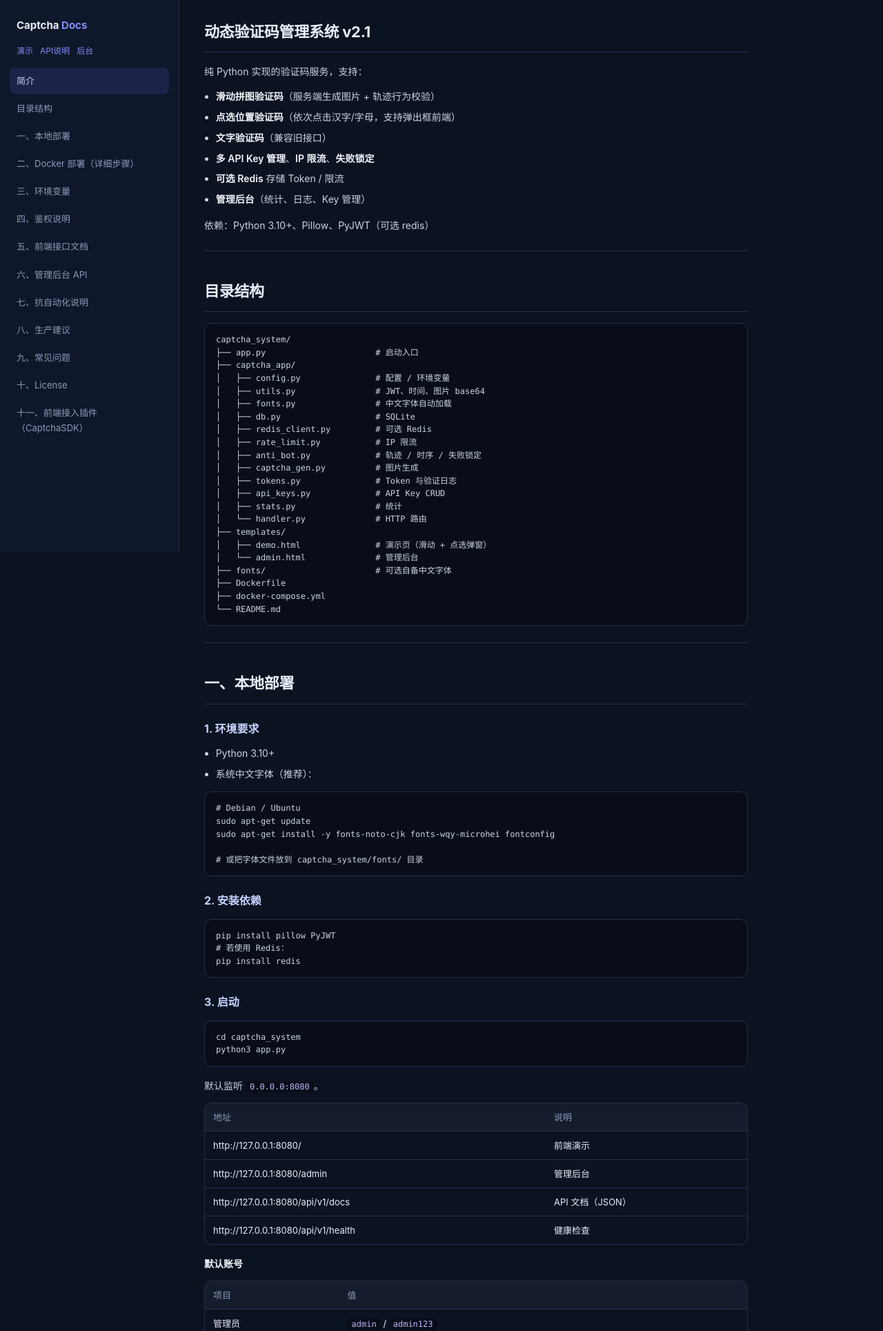
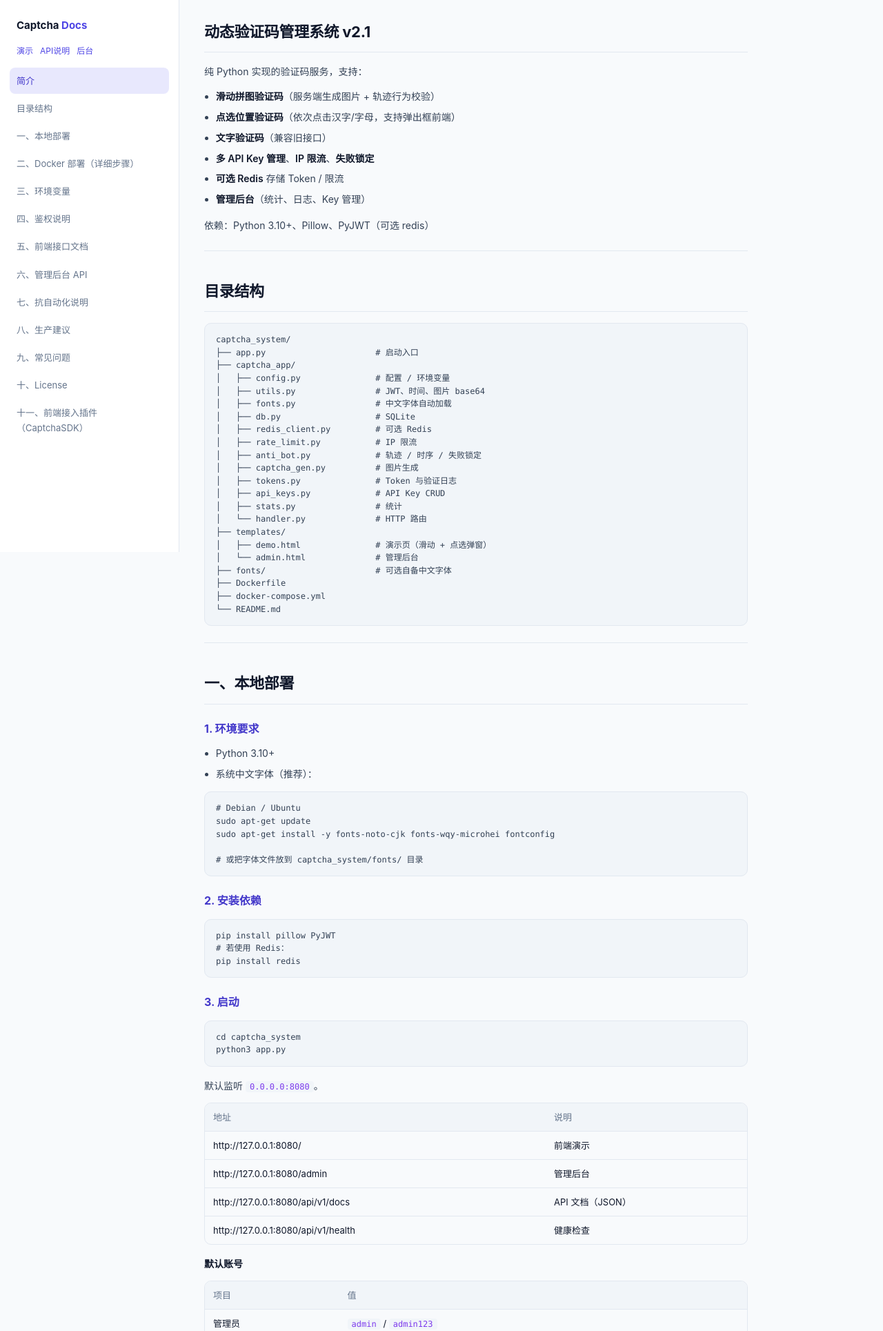
Before and after one commit to chinachat/captcha_system, a Python web app: template templates/guide.html in a window 1280 px wide. Shown: the top 1929 px of the page at 69% size. Run offline with Jinja, Linux system fonts and the light colour scheme; the template is opened without the code that fills it, so the values that code supplies are empty.

Commit message:
feat: guide 页脚（版权/MIT/仓库图标）+ 明暗色切换

```diff
--- a/templates/guide.html
+++ b/templates/guide.html
@@ -3,17 +3,27 @@
 <head>
   <meta charset="UTF-8">
   <meta name="viewport" content="width=device-width, initial-scale=1.0">
+  <meta name="color-scheme" content="light dark">
   <title>验证码系统文档</title>
   <style>
     :root {
       --bg: #0b1220; --sidebar: #0f172a; --panel: #141c2e; --border: #243049;
       --text: #e8eef9; --muted: #8b9bb8; --accent: #818cf8; --code-bg: #080d18;
+      --text-soft: #cbd5e1; --strong: #f1f5f9; --code-text: #c4b5fd;
+      --h3: #c7d2fe; --h4: #a5b4fc;
+    }
+    [data-theme="light"] {
+      --bg: #f8fafc; --sidebar: #ffffff; --panel: #f1f5f9; --border: #e2e8f0;
+      --text: #0f172a; --muted: #64748b; --accent: #4f46e5; --code-bg: #f1f5f9;
+      --text-soft: #334155; --strong: #0f172a; --code-text: #7c3aed;
+      --h3: #4338ca; --h4: #4f46e5;
     }
     * { box-sizing: border-box; margin: 0; padding: 0; }
     html { scroll-behavior: smooth; }
     body {
       font-family: -apple-system, BlinkMacSystemFont, "Segoe UI", Roboto, "PingFang SC", "Microsoft YaHei", sans-serif;
       background: var(--bg); color: var(--text); line-height: 1.7; min-height: 100vh;
+      transition: background .3s, color .3s;
     }
     a { color: var(--accent); text-decoration: none; }
     a:hover { text-decoration: underline; }
@@ -36,7 +46,7 @@
       font-size: 13px; margin-bottom: 2px;
     }
     .nav a:hover { background: var(--panel); color: var(--text); text-decoration: none; }
-    .nav a.active { background: rgba(99,102,241,.15); color: #c7d2fe; }
+    .nav a.active { background: rgba(99,102,241,.15); color: var(--h3); }
     .main { padding: 28px 36px 80px; max-width: 860px; }
     @media (max-width: 900px) { .main { padding: 20px 16px 60px; } }
     .section { margin-bottom: 40px; scroll-margin-top: 20px; }
@@ -44,10 +54,10 @@
       font-size: 22px; font-weight: 700; margin-bottom: 16px; padding-bottom: 10px;
       border-bottom: 1px solid var(--border); letter-spacing: -0.3px;
     }
-    h3 { font-size: 16px; margin: 22px 0 10px; color: #c7d2fe; }
-    h4 { font-size: 14px; margin: 16px 0 8px; color: #a5b4fc; }
-    p { margin: 0 0 12px; color: #cbd5e1; font-size: 14px; }
-    ul { margin: 0 0 14px 1.2em; font-size: 14px; color: #cbd5e1; }
+    h3 { font-size: 16px; margin: 22px 0 10px; color: var(--h3); }
+    h4 { font-size: 14px; margin: 16px 0 8px; color: var(--h4); }
+    p { margin: 0 0 12px; color: var(--text-soft); font-size: 14px; }
+    ul { margin: 0 0 14px 1.2em; font-size: 14px; color: var(--text-soft); }
     li { margin-bottom: 6px; }
     blockquote {
       border-left: 3px solid var(--accent); padding: 8px 14px; margin: 12px 0;
@@ -57,19 +67,43 @@
     code {
       font-family: ui-monospace, SFMono-Regular, Menlo, Consolas, monospace;
       font-size: 12px; background: var(--code-bg); padding: 1px 6px; border-radius: 4px;
-      color: #c4b5fd;
+      color: var(--code-text);
     }
     pre.code {
       background: var(--code-bg); border: 1px solid var(--border); border-radius: 10px;
       padding: 14px 16px; overflow-x: auto; margin: 12px 0 16px; font-size: 12px; line-height: 1.55;
     }
-    pre.code code { background: none; padding: 0; color: #cbd5e1; }
+    pre.code code { background: none; padding: 0; color: var(--text-soft); }
     .table-wrap { overflow-x: auto; margin: 12px 0 16px; border: 1px solid var(--border); border-radius: 10px; }
     table { width: 100%; border-collapse: collapse; font-size: 13px; }
     th, td { text-align: left; padding: 9px 12px; border-bottom: 1px solid var(--border); }
     th { background: var(--panel); color: var(--muted); font-weight: 500; }
     tr:last-child td { border-bottom: none; }
-    strong { color: #f1f5f9; font-weight: 600; }
+    strong { color: var(--strong); font-weight: 600; }
+
+    /* ========== 页脚 · 版权 / MIT / 仓库 / 主题切换 ========== */
+    .site-footer {
+      border-top: 1px solid var(--border);
+      padding: 18px 32px;
+      display: flex; flex-wrap: wrap; gap: 12px; align-items: center; justify-content: space-between;
+      color: var(--muted); font-size: 13px;
+    }
+    .site-footer a { color: var(--accent); }
+    .sf-actions { display: flex; gap: 8px; align-items: center; }
+    .sf-gh {
+      display: flex; align-items: center; justify-content: center;
+      width: 36px; height: 36px; border-radius: 10px;
+      border: 1px solid var(--border); color: var(--muted);
+    }
+    .sf-gh:hover { color: var(--text); text-decoration: none; background: var(--panel); }
+    .theme-toggle {
+      width: 36px; height: 36px; border-radius: 10px; cursor: pointer; font-size: 16px;
+      border: 1px solid var(--border); background: var(--panel); color: var(--text);
+      display: flex; align-items: center; justify-content: center;
+    }
+    @media (max-width: 600px) {
+      .site-footer { flex-direction: column; text-align: center; gap: 8px; padding: 16px; }
+    }
 
     /* 移动端触摸滚动优化 */
     .sidebar {
@@ -571,6 +605,14 @@ CaptchaSDK.verify({
 <p>管理后台「验证码仪表盘」中也可查看接入提示与实时统计。</p></section>
     </main>
   </div>
+
+  <footer class="site-footer">
+    <div class="sf-copy">&copy; 2026 chinachat · <a href="https://github.com/chinachat/captcha_system/blob/main/LICENSE" target="_blank" rel="noopener">MIT License</a></div>
+    <div class="sf-actions">
+      <a class="sf-gh" href="https://github.com/chinachat/captcha_system" target="_blank" rel="noopener" title="GitHub 仓库" aria-label="GitHub 仓库"><svg viewBox="0 0 16 16" width="18" height="18" fill="currentColor" aria-hidden="true"><path d="M8 0C3.58 0 0 3.58 0 8c0 3.54 2.29 6.53 5.47 7.59.4.07.55-.17.55-.38 0-.19-.01-.82-.01-1.49-2.01.37-2.53-.49-2.69-.94-.09-.23-.48-.94-.82-1.13-.28-.15-.68-.52-.01-.53.63-.01 1.08.58 1.23.82.72 1.21 1.87.87 2.33.66.07-.52.28-.87.51-1.07-1.78-.2-3.64-.89-3.64-3.95 0-.87.31-1.59.82-2.15-.08-.2-.36-1.02.08-2.12 0 0 .67-.21 2.2.82.64-.18 1.32-.27 2-.27s1.36.09 2 .27c1.53-1.04 2.2-.82 2.2-.82.44 1.1.16 1.92.08 2.12.51.56.82 1.27.82 2.15 0 3.07-1.87 3.75-3.65 3.95.29.25.54.73.54 1.48 0 1.07-.01 1.93-.01 2.2 0 .21.15.46.55.38A8.01 8.01 0 0 0 16 8c0-4.42-3.58-8-8-8z"/></svg></a>
+      <button type="button" class="theme-toggle" onclick="toggleTheme()" title="切换明暗主题" aria-label="切换明暗主题">☀</button>
+    </div>
+  </footer>
 <script>
 
 /* ===== 移动端触摸滚动 + 导航高亮优化 ===== */
@@ -646,6 +688,30 @@ CaptchaSDK.verify({
   setActive();
 })();
 
+/* ===== 明暗主题切换（默认深色，localStorage 记忆，跟随系统偏好） ===== */
+(function () {
+  var KEY = "captcha-theme";
+  var DEFAULT_THEME = "dark";
+  function apply(theme) {
+    var root = document.documentElement;
+    if (theme === DEFAULT_THEME) root.removeAttribute("data-theme");
+    else root.setAttribute("data-theme", theme);
+    var icon = theme === "dark" ? "☀" : "☽";
+    var btns = document.querySelectorAll(".theme-toggle");
+    for (var i = 0; i < btns.length; i++) btns[i].textContent = icon;
+  }
+  var saved = null;
+  try { saved = localStorage.getItem(KEY); } catch (e) {}
+  var theme = saved || ((window.matchMedia && window.matchMedia("(prefers-color-scheme: light)").matches) ? "light" : DEFAULT_THEME);
+  apply(theme);
+  window.toggleTheme = function () {
+    var cur = document.documentElement.getAttribute("data-theme") || DEFAULT_THEME;
+    var next = cur === "dark" ? "light" : "dark";
+    try { localStorage.setItem(KEY, next); } catch (e) {}
+    apply(next);
+  };
+})();
+
 </script>
 </body>
 </html>
```
